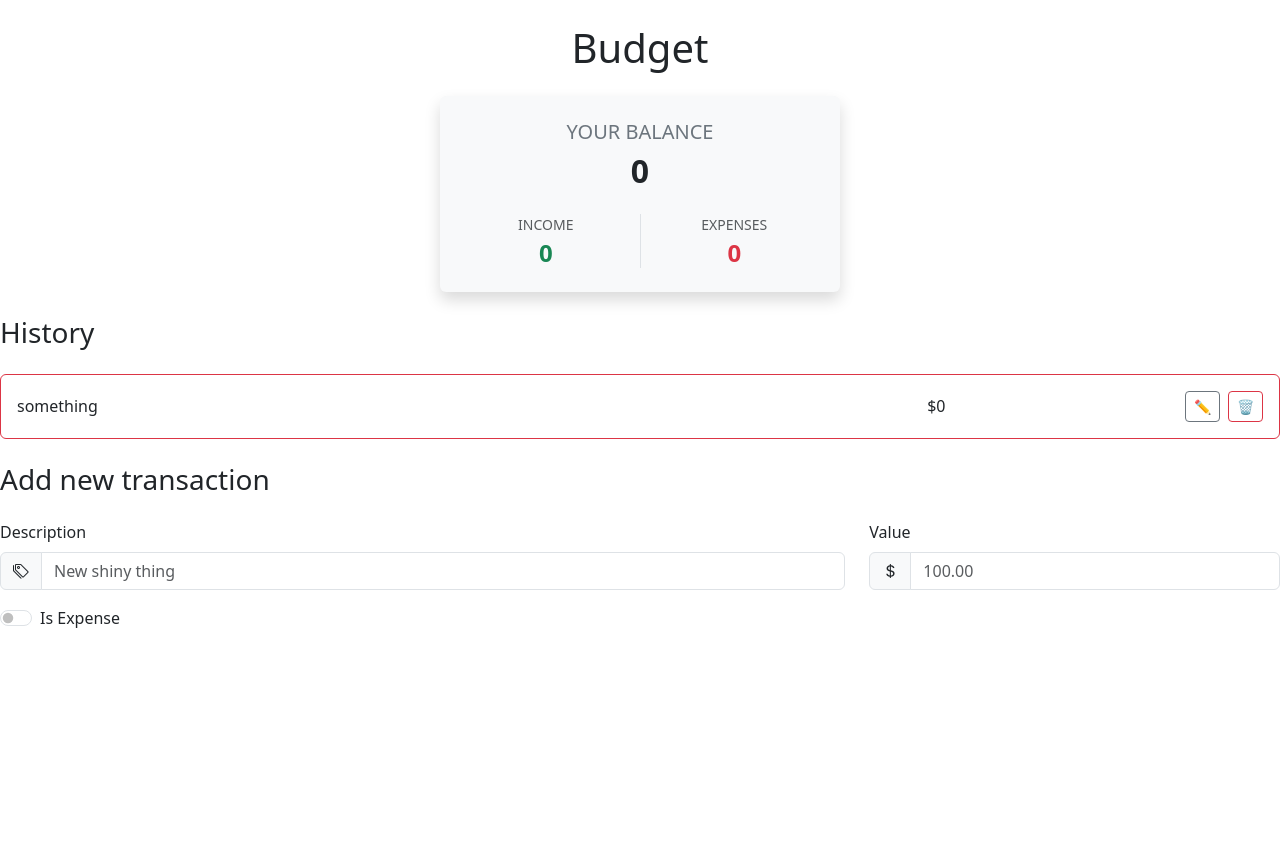
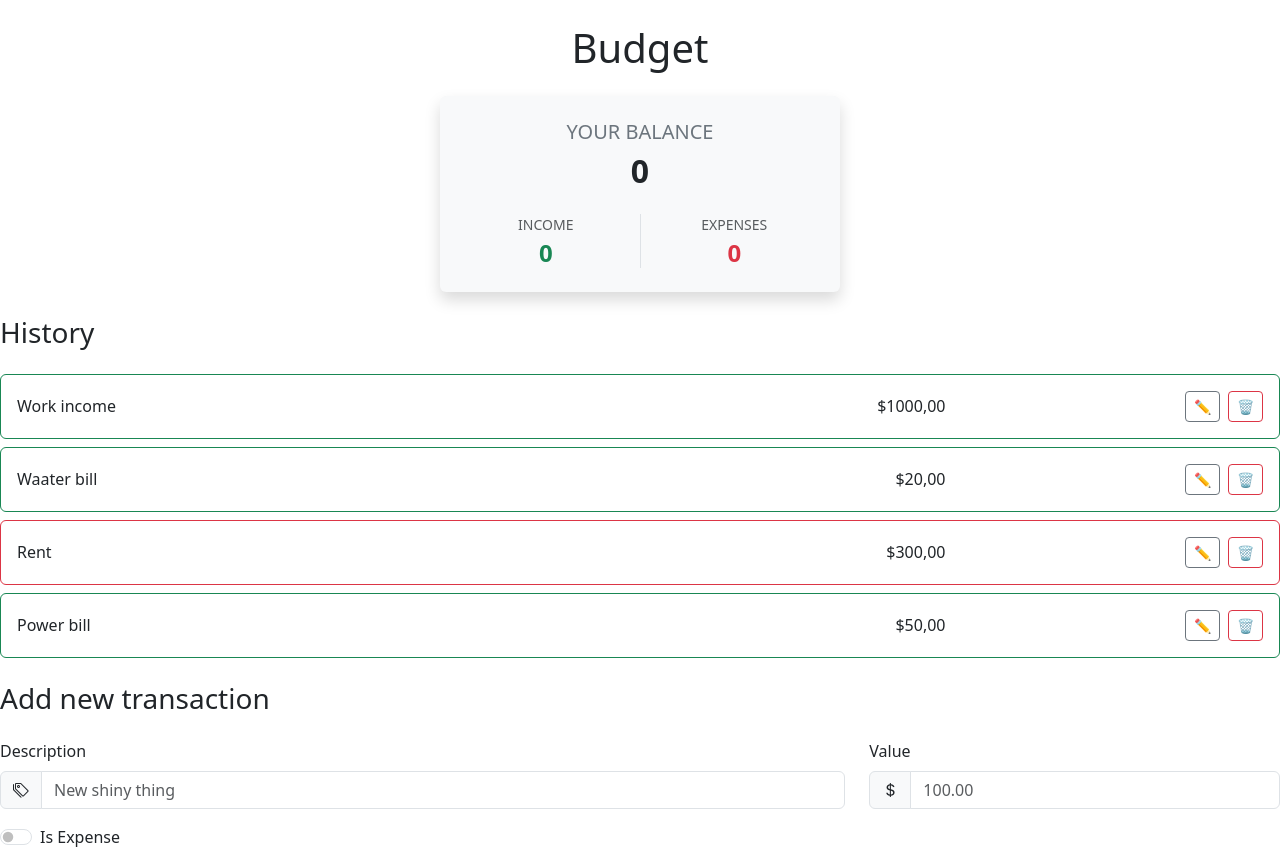
Before and after one commit to joceduardoarias/react-redux-saga-hooks-practice, a React (Vite) app in the folder budget/: page / in a window 1280 px wide. Before the commit the page ends 800 px from the top, so only its background shows below. Built offline with nearby package versions, Linux system fonts and the light colour scheme.

Commit message:
Agrega funcionalidad de historial de transacciones
Implementa la visualización de las entradas de presupuesto existentes, permitiendo su eliminación individual.
Esto mejora la usabilidad al permitir al usuario gestionar su historial de transacciones.

```diff
--- a/budget/src/App.jsx
+++ b/budget/src/App.jsx
@@ -1,17 +1,49 @@
 import DisplayBlances from "./components/DisplayBlances"
-import EntryLine from "./components/EntryLine"
+import EntryLines from "./components/EntryLines"
 import MainHeader from "./components/MainHeader"
 import NewEntryForm from "./components/NewEntryForm"
-
+import { useState } from "react"
+ var initialEntries = [
+  {
+    id:0,
+    description:"Work income",
+    value:"1000,00",
+    isExpense:true
+  },
+  {
+    id:2,
+    description:"Waater bill",
+    value:"20,00",
+    isExpense:true
+  },
+  {
+    id:3,
+    description:"Rent",
+    value:"300,00",
+    isExpense:false
+  },
+  {
+    id:4,
+    description:"Power bill",
+    value:"50,00",
+    isExpense:true
+  },
+]
 function App() {
-
+  const [entries, setInitialEntries] = useState(initialEntries)
+  const deleteEntry = (id) =>{
+    const result = entries.filter( entry => {
+      return entry.id != id
+    })
+    setInitialEntries(result)
+  }
   return (
     <>
-    <MainHeader title={"Budget"}/>
+    <MainHeader title={ "Budget" }/>
       <DisplayBlances />
-      <MainHeader title={"History"} type="h3"/>
-      <EntryLine description={"something"} value={0} isExpense={ false }/>
-      <MainHeader title={"Add new transaction"} type="h3"/>
+      <MainHeader title={ "History" } type="h3"/>
+      <EntryLines entries={ entries } deleteEntry={deleteEntry}/>
+      <MainHeader title={ "Add new transaction" } type="h3"/>
       <NewEntryForm/>
     </>
   )
--- a/budget/src/components/EntryLine.jsx
+++ b/budget/src/components/EntryLine.jsx
@@ -1,6 +1,7 @@
 import React from 'react'
 
-const EntryLine = ({ description, value, isExpense = false }) => {
+const EntryLine = ({ id, description, value, isExpense = false, deleteEntry }) => {
+
     return (
         <>
             <div className={ `card p-3 mb-2 ${ isExpense ? `border-success` : `border-danger` }` }>
@@ -19,6 +20,7 @@ const EntryLine = ({ description, value, isExpense = false }) => {
                         </button>
                         <button
                             className="btn btn-outline-danger btn-sm"
+                            onClick={() => deleteEntry(id)}
                         >
                             🗑️
                         </button>
--- /dev/null
+++ b/budget/src/components/EntryLines.jsx
@@ -0,0 +1,17 @@
+import React from 'react'
+import EntryLine from "./EntryLine"
+
+const EntryLines = ({ entries, deleteEntry }) => {
+
+  return (
+    <>
+    {
+        entries.map(entry =>(
+        <EntryLine key={ entry.id } { ...entry } deleteEntry={ deleteEntry }/>
+        ))
+      }
+    </>
+  )
+}
+
+export default EntryLines
```
